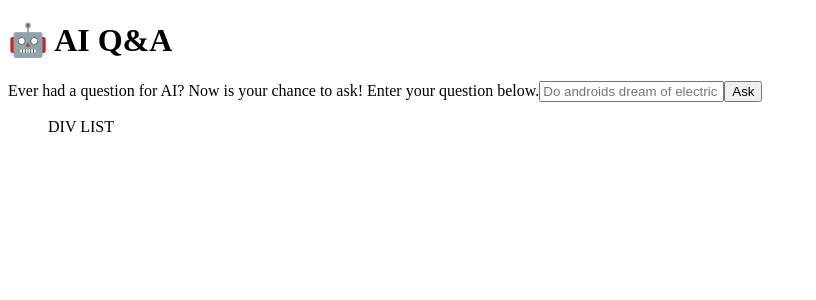
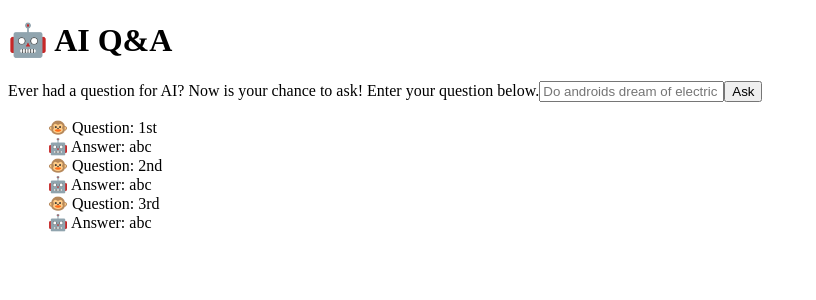
Before and after one commit to rmoss08/rmoss08.github.io, a React (Create React App) app: page / in a window 1280 px wide. Shown: the top 300 px of the page, without its empty margins (0-816 px from the left). Built offline with nearby package versions, Linux system fonts and the light colour scheme.

Commit message:
feat: sets up Question and QuestionList components

```diff
--- a/src/App.js
+++ b/src/App.js
@@ -1,4 +1,5 @@
 import Form from "./components/Form";
+import QuestionList from "./components/QuestionList";
 import QuestionListContextProvider from "./store/question-list-context";
 
 function App() {
@@ -6,7 +7,7 @@ function App() {
     <QuestionListContextProvider>
       <h1>&#x1f916; AI Q&A</h1>
       <Form />
-      <ul>DIV LIST</ul>
+      <QuestionList />
     </QuestionListContextProvider>
   );
 }
--- a/src/components/Form.js
+++ b/src/components/Form.js
@@ -38,7 +38,7 @@ const Form = () => {
     const prompt = event.target[0].value;
     const timeStamp = event.timeStamp;
 
-    const responseData = fetchOpenaiAPI(prompt);
+    const responseData = await fetchOpenaiAPI(prompt);
     const answer = responseData.choices[0].text;
     const answerFormatted = answer.trim().replace('?', "");
 
--- a/src/components/Question.js
+++ b/src/components/Question.js
@@ -1,10 +1,10 @@
-const Question = () => {
-    const question = {prompt, response, timeStamp};
-
-    return <div>
-        <div>{question.prompt}</div>
-        <div>{question.response}</div>
-    </div>;
+const Question = (props) => {
+  return (
+    <div>
+      <div>&#x1f435; Question: {props.prompt}</div>
+      <div>&#x1f916; Answer: {props.answer}</div>
+    </div>
+  );
 };
 
 export default Question;
--- a/src/components/QuestionList.js
+++ b/src/components/QuestionList.js
@@ -1,5 +1,33 @@
+import { useCallback, useContext, useEffect } from 'react';
+import { QuestionListContext } from '../store/question-list-context';
+import Question from './Question';
+
+const TEST_LIST = [
+  { prompt: '3rd', answer: 'abc', timeStamp: 23 },
+  { prompt: '1st', answer: 'abc', timeStamp: 1 },
+  { prompt: '2nd', answer: 'abc', timeStamp: 14 },
+];
+
 const QuestionList = () => {
-    return <ul></ul>;
+  const questionListCtx = useContext(QuestionListContext);
+
+  const questionList = TEST_LIST;
+  // const questionList = questionListCtx.questionList;
+  const sortedQuestionList = questionList.sort((a, b) => {
+    if (a.timeStamp > b.timeStamp) {
+      return 1;
+    } else if (a.timeStamp === b.timeStamp) {
+      return 0;
+    } else {
+      return -1;
+    }
+  });
+
+  const questionComponents = sortedQuestionList.map((question) => (
+    <Question key={question.timeStamp} prompt={question.prompt} answer={question.answer} />
+    ));
+
+  return <ul>{questionComponents}</ul>;
 };
 
 export default QuestionList;
```
